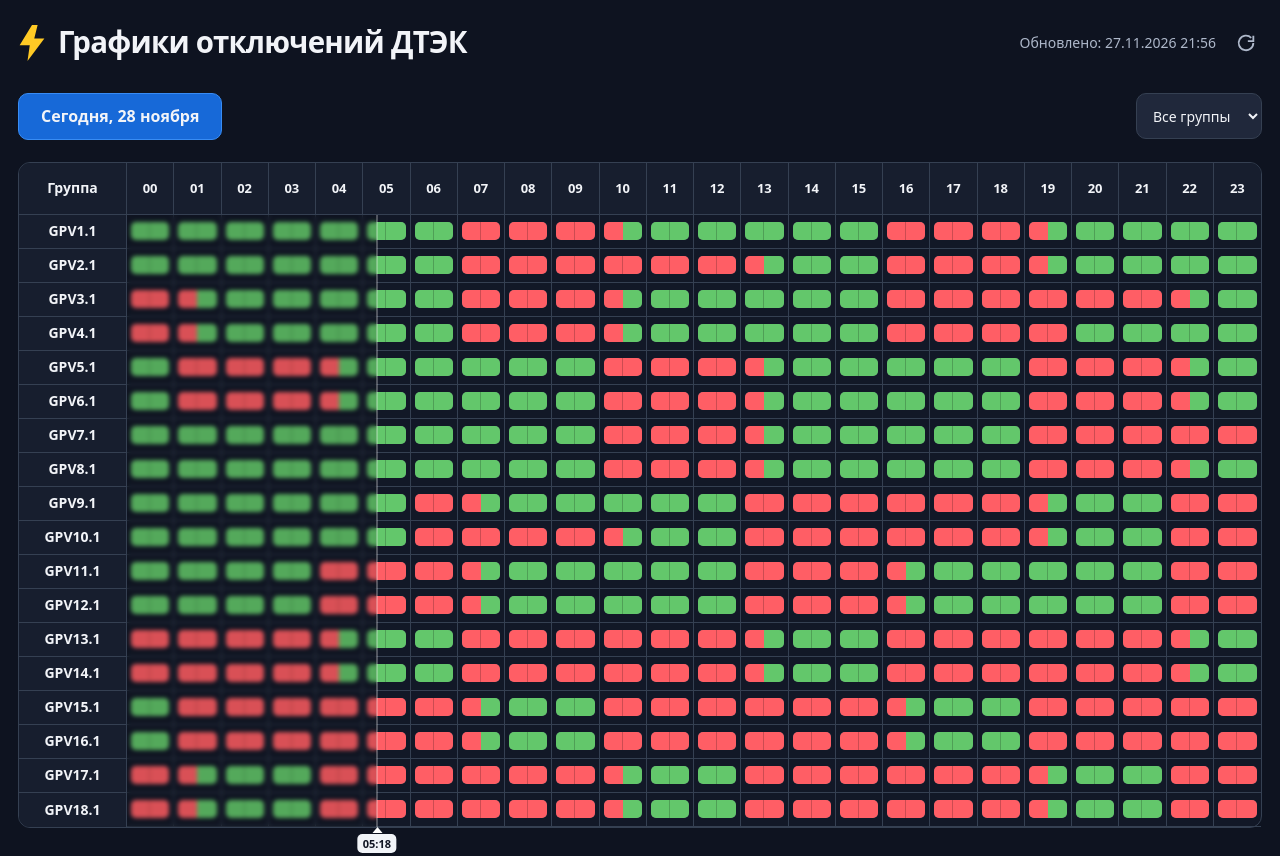
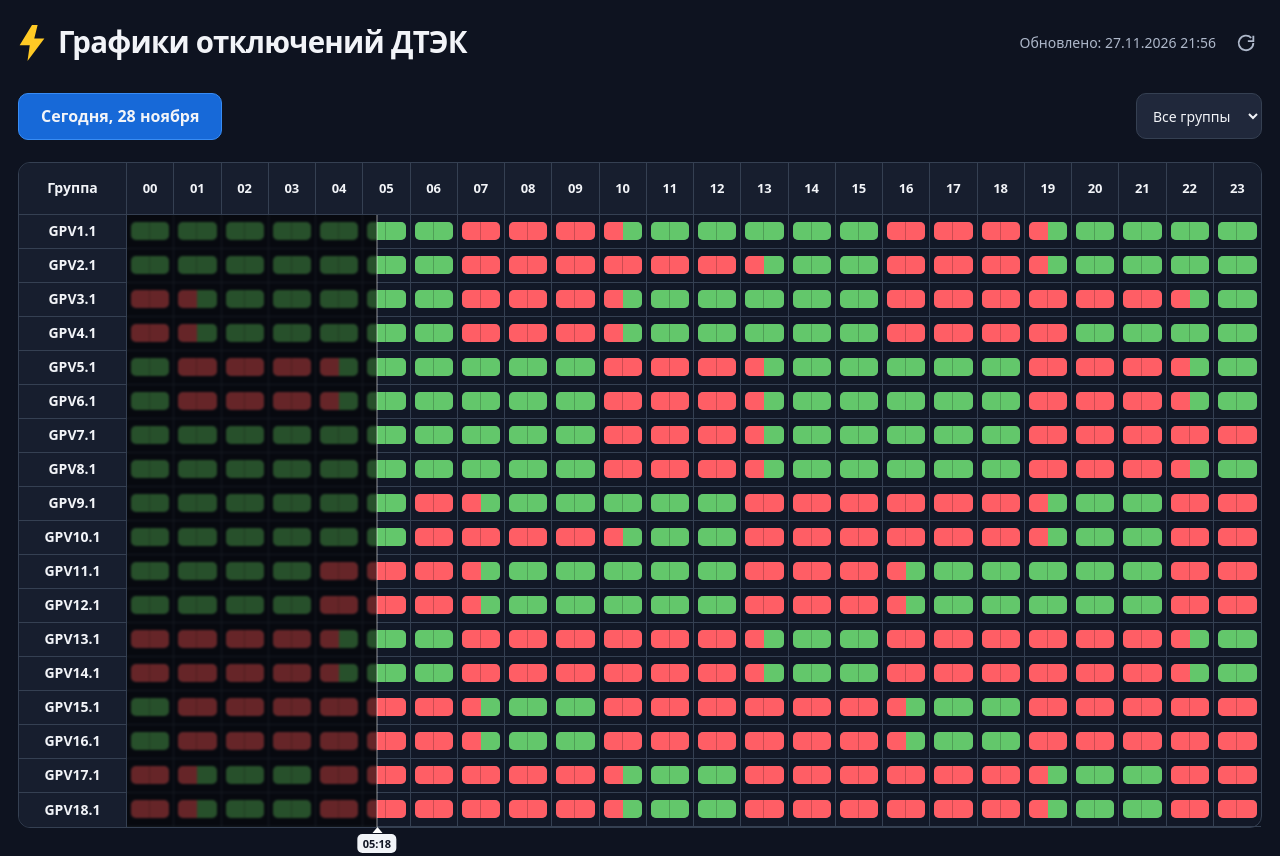
Before and after one commit to KorobeynikovAndrey/dtek-shutdowns, a plain HTML site: page index.html in a window 1280 px wide. Shown: the top 856 px of the page. Drawn offline with Linux system fonts and the light colour scheme.

Commit message:
Adjust elapsed hours blur and shading

```diff
--- a/index.html
+++ b/index.html
@@ -57,7 +57,7 @@ button{font:inherit;color:inherit;cursor:pointer}
 .slot.maybe,.legend-color.maybe{background:var(--yellow)}
 .slot.unknown{background:var(--unknown)}
 .hour-bar.same .slot:first-child{border-right:1px solid #0003}
-.past-hours{position:absolute;z-index:2;top:var(--header-height);bottom:0;left:0;width:0;backdrop-filter:blur(2px);background:rgba(0,0,0,.15);pointer-events:none}
+.past-hours{position:absolute;z-index:2;top:var(--header-height);bottom:0;left:0;width:0;backdrop-filter:blur(1px);background:rgba(0,0,0,.6);pointer-events:none}
 .now-marker{position:absolute;z-index:3;top:var(--header-height);bottom:0;width:1px;background:rgba(255,255,255,.55);transform:translateX(-50%);pointer-events:none}
 .now-marker::before{content:"";position:absolute;bottom:-6px;left:-4px;border-left:5px solid transparent;border-right:5px solid transparent;border-bottom:6px solid #fff}
 .now-time{position:absolute;top:calc(100% + 7px);left:0;transform:translateX(-50%);background:#f1f4f8;color:#101523;border-radius:5px;padding:2px 5px;font-size:11px;font-weight:700;white-space:nowrap}
```
